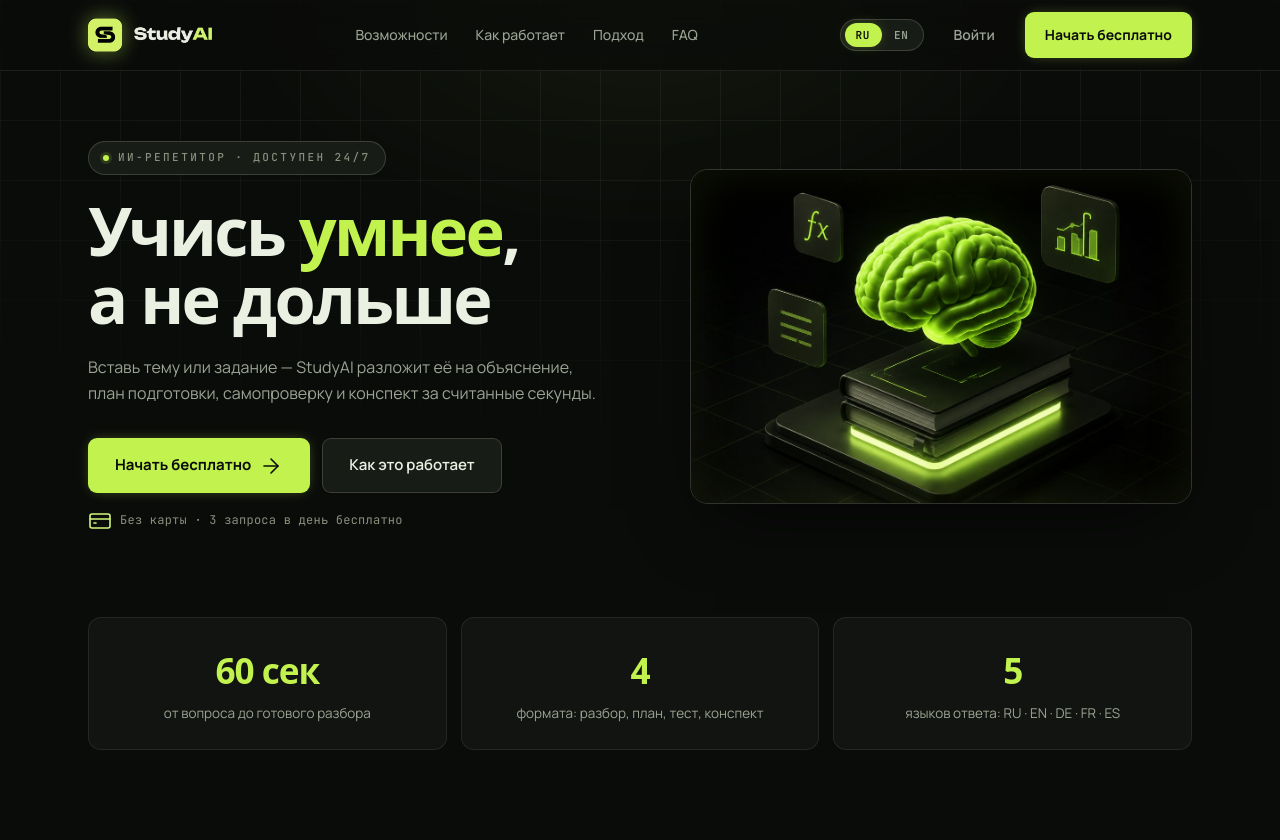
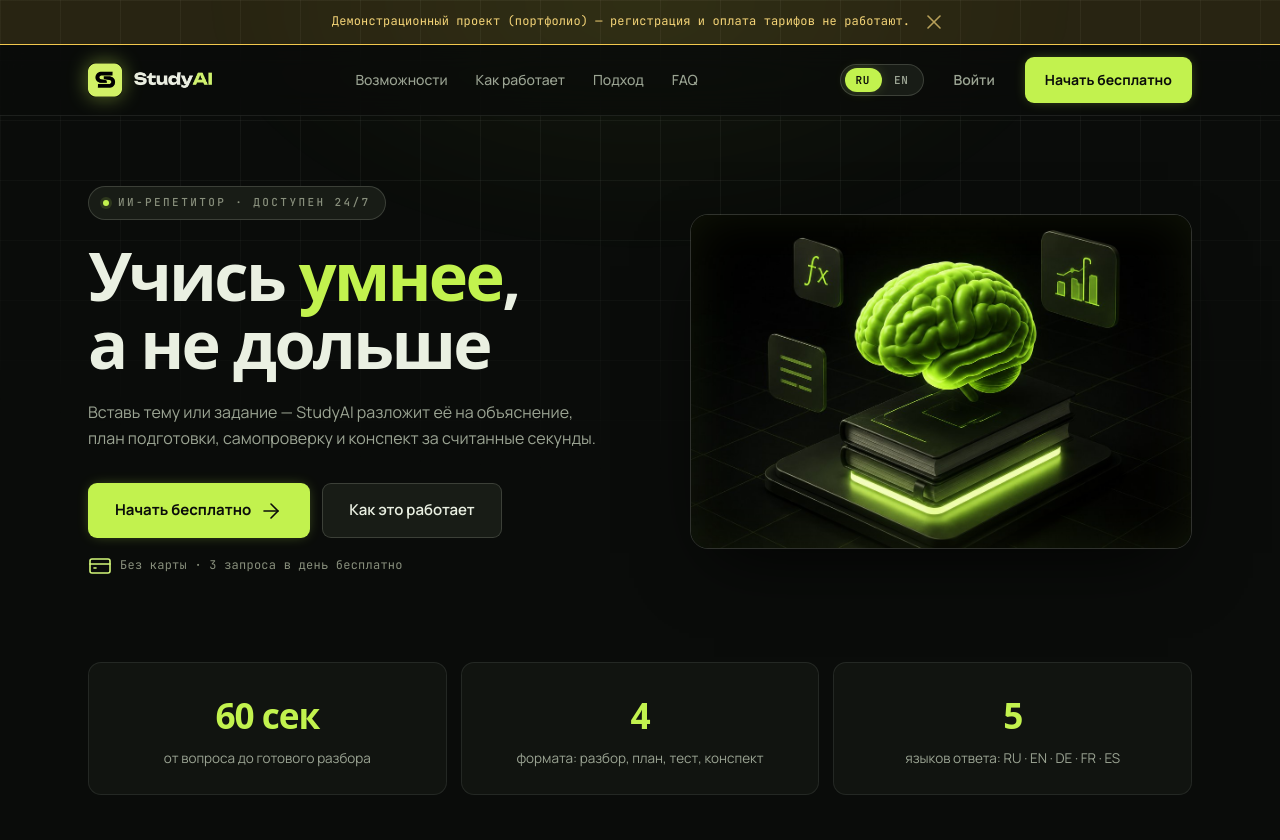
Before and after one commit to oleksandr-izotov/StudySmarterAi, a Django app: page / in a window 1280 px wide. Shown: the top 840 px of the page. Run offline with Django 5.2, Linux system fonts and the light colour scheme; data that the repository does not hold is empty; parts of the project's set-up code (start-up, migrations or seed data) failed here and were passed over; some libraries are stand-ins or nearby versions; some web fonts are replaced.

Commit message:
Add demo/disclaimer banner
Slim top banner on the app and landing pages making clear this is a
portfolio demo and that registration/plan payments are not real.
Dismissible (remembered via localStorage).

```diff
--- a/static/css/django.css
+++ b/static/css/django.css
@@ -14,6 +14,23 @@
 
 /* Lucide line icons: 1.6px stroke to match the dark UI */
 svg.lucide { stroke-width: 1.6px; }
+
+/* ---------------- Demo/disclaimer banner ----------------
+   Makes clear this is a portfolio demo and payments aren't real. */
+.demo-banner {
+  position: relative; z-index: 60;
+  display: flex; align-items: center; justify-content: center; gap: 10px;
+  padding: 8px 16px; text-align: center;
+  background: var(--warning-wash); border-bottom: 1px solid var(--warning);
+  color: var(--warning-text);
+  font-family: var(--font-mono); font-size: 12px; letter-spacing: 0.01em;
+}
+.demo-banner b { color: var(--text); font-weight: 600; }
+.demo-banner .x {
+  background: none; border: none; color: inherit; cursor: pointer;
+  display: inline-flex; padding: 2px; opacity: 0.7;
+}
+.demo-banner .x:hover { opacity: 1; }
 
 /* ------------------------------------------------------------
    Anchors-as-components: `.ds a { color: var(--accent-text) }`
--- a/static/js/landing.js
+++ b/static/js/landing.js
@@ -84,6 +84,18 @@ function switchLanguage(code) {
     .catch(() => window.location.reload());
 }
 
+/* Demo banner — dismiss + remember (lives outside #page, init once). */
+(function () {
+  const b = document.getElementById('demo-banner');
+  if (!b) return;
+  if (localStorage.getItem('demoDismissed') === '1') { b.style.display = 'none'; }
+  const x = document.getElementById('demo-banner-x');
+  if (x) x.addEventListener('click', () => {
+    b.style.display = 'none';
+    localStorage.setItem('demoDismissed', '1');
+  });
+})();
+
 function initPage() {
   initIcons();
   initReveal();
--- a/templates/pages/landing.html
+++ b/templates/pages/landing.html
@@ -16,6 +16,11 @@
 <body class="ds">
 <div class="bg-grid"></div>
 <div class="bg-halo"></div>
+
+<div class="demo-banner" id="demo-banner">
+  <span>{% trans "Демонстрационный проект (портфолио) — регистрация и оплата тарифов не работают." %}</span>
+  <button class="x" id="demo-banner-x" aria-label="{% trans 'Закрыть' %}"><i data-lucide="x" class="w-4 h-4"></i></button>
+</div>
 
 <div id="page">
 <!-- NAV -->
```
Also changed, not shown: templates/base.html (+9 -0 lines).
